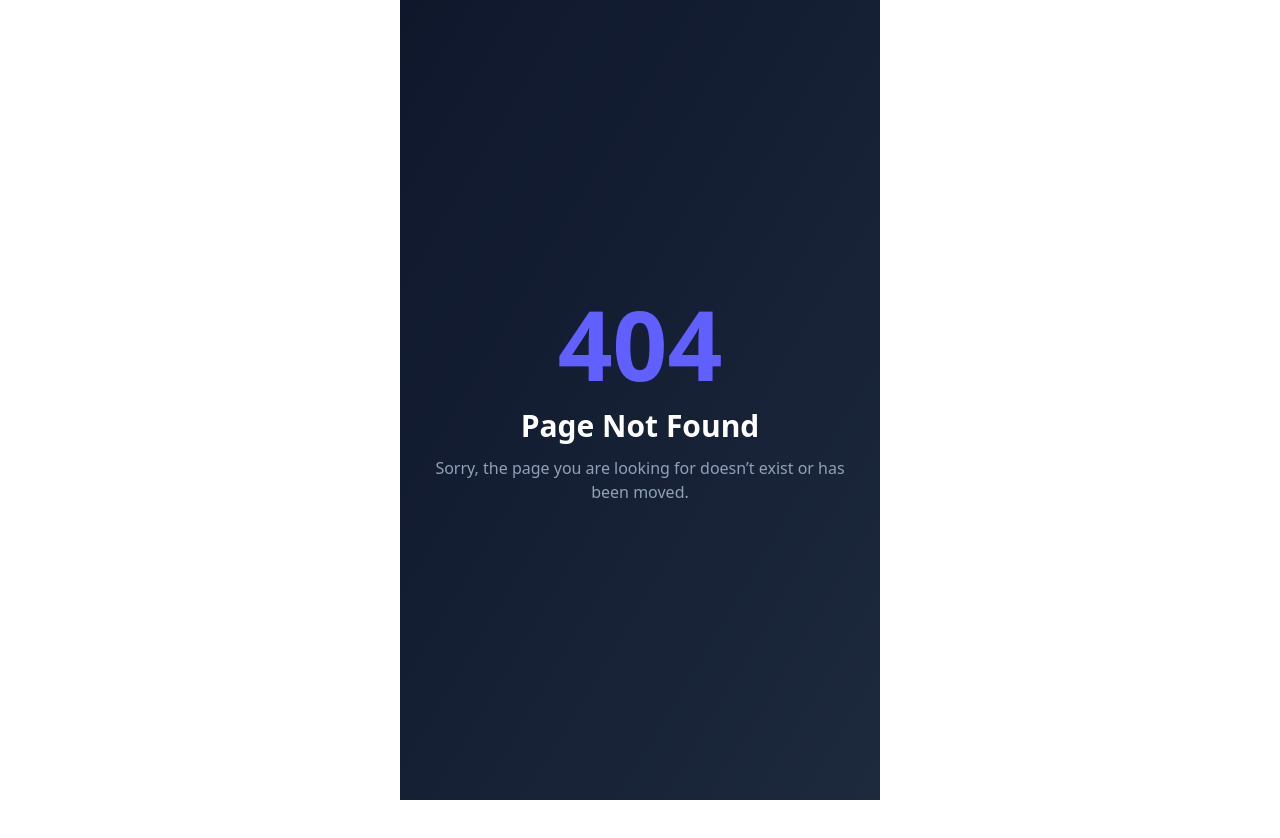
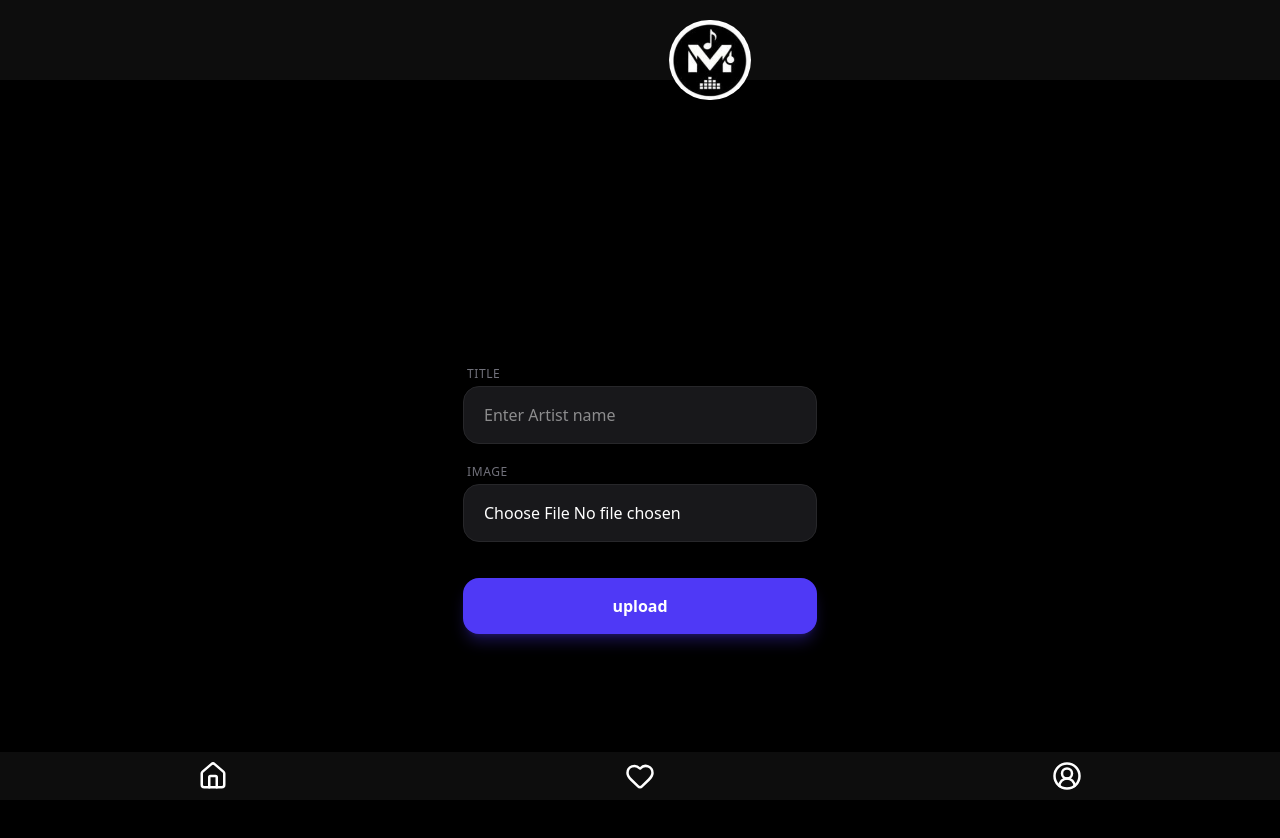
Before and after one commit to chhatrapl/melodix, a React (Vite) app in the folder frontend/: page /createartist in a window 1280 px wide. Before the commit this address had no page. Shown: the top 838 px of the page. Before the commit the page ends 800 px from the top, so only its background shows below. Built offline with nearby package versions, Linux system fonts and the light colour scheme.

Commit message:
song uploaded

```diff
--- a/frontend/src/App.jsx
+++ b/frontend/src/App.jsx
@@ -4,6 +4,7 @@ import SignUp from './pages/SignUp'
 import {Routes, Route} from 'react-router-dom'
 import SongUpload from './pages/SongUpload'
 import HomePage from './pages/HomePage'
+import CreateArtist from './pages/createArtist'
 
 function App() {
   return (
@@ -14,6 +15,7 @@ function App() {
     <Route path='/' element={<HomePage />} />
     <Route path='*' element={<NotFound />} />
     <Route path='/songupload' element={<SongUpload />} />
+    <Route path='/createartist' element={<CreateArtist />} />
    </Routes>
     </div>
   )
--- a/frontend/src/component/Footer.jsx
+++ b/frontend/src/component/Footer.jsx
@@ -3,11 +3,11 @@ import {House, Heart, CircleUserRound} from 'lucide-react'
 
 function Footer() {
   return (
-    <div className='bg-[rgba(13,13,13,1)] fixed flex items-center justify-around bottom-0 left-0 w-full h-20 '>
+    <div className='bg-[rgba(13,13,13,1)] fixed flex items-center justify-around bottom-0 left-0 w-full h-12 '>
 
-        <House size={40} color='white' className=''/>
-        <Heart size={40} color='white'/>
-        <CircleUserRound size={40} color='white' />
+        <House size={30} color='white' className=''/>
+        <Heart size={30} color='white'/>
+        <CircleUserRound size={30} color='white' />
 
     </div>
   )
--- a/frontend/src/component/Header.jsx
+++ b/frontend/src/component/Header.jsx
@@ -5,9 +5,9 @@ import { Search,Menu } from 'lucide-react'
 function Header({showSearchbar,showhamburger}) {
   return (
     <div className='  flex items-center justify-around h-20 w-screen sticky z-50 top-0 left-0  bg-[rgba(13,13,13,1)]'>
-           {showhamburger && <Menu size={40} color='#6366F1' /> }
+           {showhamburger && <Menu size={40} /> }
            <img className="rounded-full h-20 mt-10 ml-35" src={logo} alt="" />
-           {showSearchbar && <Search size={40} color="#6366F1" /> }
+           {showSearchbar && <Search size={30} color="white" /> }
 
      </div>
   )
--- a/frontend/src/component/Poster.jsx
+++ /dev/null
@@ -1,13 +0,0 @@
-import React from 'react'
-import jeena from '../assets/jeena.png'
-
-function Poster() {
-  return (
-       <div className=' flex items-center justify-center h-50 w-100 bg-black rounded-2xl relative'>
-         <img src={jeena} alt="" className='h-full w-full rounded-2xl object-cover'  />
-         <button className='text-white absolute bg-[rgba(13,13,13,1)] py-2 px-4 rounded-2xl mt-35 ml-65 font-inter font-bold text-{14]'> Play now</button>
-       </div>
- )
-}
-
-export default Poster
--- /dev/null
+++ b/frontend/src/pages/CreateArtist.jsx
@@ -0,0 +1,101 @@
+import React, { useState } from 'react'
+import Header from '../component/Header.jsx'
+import Footer from '../component/Footer.jsx'
+import axios from 'axios';
+import toast from 'react-hot-toast';
+
+
+function CreateArtist() {
+
+  const [title, setTitle]=useState('');
+  const [image, setImage]=useState('');
+  const [isLoading, setIsLoading] = useState(false);
+
+
+
+
+  return (
+
+    <div className='w-full h-screen'>
+
+   {isLoading && (
+  <div className="fixed inset-0 z-100 flex flex-col items-center justify-center bg-black/60 backdrop-blur-sm">
+    {/* Spinner */}
+    <div className="w-16 h-16 border-4 border-t-blue-500 border-white/30 rounded-full animate-spin"></div>
+
+    {/* Message */}
+    <h2 className="text-white mt-4 text-xl font-semibold">creating artist...</h2>
+    <p className="text-gray-300 text-sm">Please don't refresh the page</p>
+  </div>
+)}
+
+    <Header />
+   <div className='bg-black h-screen flex items-center justify-center'>
+
+   <form action="" className='space-y-5 mt-10'
+   onSubmit={async (e)=>{
+    e.preventDefault();
+    const formData = new FormData();
+
+    formData.append('title',title);
+    formData.append('image',image);
+
+
+
+    try {
+      setIsLoading(true)
+      const data = await axios.post('http://localhost:3000/api/v1/artist/createartist',formData )
+      toast.success("artist created successfull✔")
+      console.log("artist created");
+    } catch (error) {
+      const message = error.response?.data?.message || "somthing went wrong!";
+      toast.error(message);
+       console.error(error.response?.data || error.message);
+    }finally{
+        setIsLoading(false)
+    }
+   }}
+   >
+
+
+     <div>
+                <label className="block text-xs font-medium uppercase tracking-wider text-zinc-500 mb-1 ml-1">Title</label>
+                <input type="text" placeholder="Enter Artist name" name="title"
+                    className="w-full bg-zinc-900 text-white border border-zinc-800 rounded-2xl px-5 py-4 focus:outline-none focus:ring-2 focus:ring-indigo-500 focus:border-transparent transition-all"
+                    onChange={function(elem){
+                         const tempT = elem.target.value;
+                          setTitle(tempT);
+                     }}
+                    />
+
+       </div>
+
+
+
+     <div>
+                <label className="block text-xs font-medium uppercase tracking-wider text-zinc-500 mb-1 ml-1">Image</label>
+                <input type="file" placeholder="" name="image"
+                    className="w-full bg-zinc-900 text-white border border-zinc-800 rounded-2xl px-5 py-4 focus:outline-none focus:ring-2 focus:ring-indigo-500 focus:border-transparent transition-all"
+                    onChange={function(elem){
+                      const tempC = elem.target.files[0];
+                      setImage(tempC)
+                    }}
+                    />
+
+       </div>
+
+       <button type="submit"
+               className="w-full bg-indigo-600 hover:bg-indigo-500 text-white font-bold py-4 rounded-2xl mt-4 shadow-lg shadow-indigo-600/30 active:scale-[0.98] transition-transform cursor-pointer">
+                upload
+            </button>
+
+    </form>
+
+     </div>
+   <Footer />
+
+    </div>
+  )
+}
+
+export default CreateArtist;
--- a/frontend/src/pages/HomePage.jsx
+++ b/frontend/src/pages/HomePage.jsx
@@ -1,8 +1,9 @@
 import React, { useEffect, useState } from 'react';
 import Header from '../component/Header.jsx'
 import Footer from '../component/Footer.jsx';
+import Card from '../component/Card.jsx';
 import axios from 'axios';
-import Poster from '../component/Poster.jsx';
+
 
 function HomePage() {
 
@@ -44,25 +45,23 @@ function HomePage() {
 
 
   return (
-    //<div className=' items-center grid grid-cols-2 gap-5 pt-10 pl-7'>
 
-     //  {songs.map((song)=>(
-   //     <Card songData={song} key={song._id}  />
-    //   ))};
-
-   //  </div>
     <div className='flex items-center flex-col  min-h-screen  bg-[rgba(26,26,26,1)]'>
       <Header showSearchbar={true} />
 
       <div className=' hero-section mt-10 flex items-center flex-col' >
 
-     <Poster />
+       <div className=' items-center grid grid-cols-2 gap-5 pt-10 pl-7'>
+
+      {songs.map((song)=>(
+       <Card songData={song} key={song._id}  />
+      ))};
+
+    </div>
+
 
 
       </div>
-
-
-
       <Footer />
     </div>
   )
```
